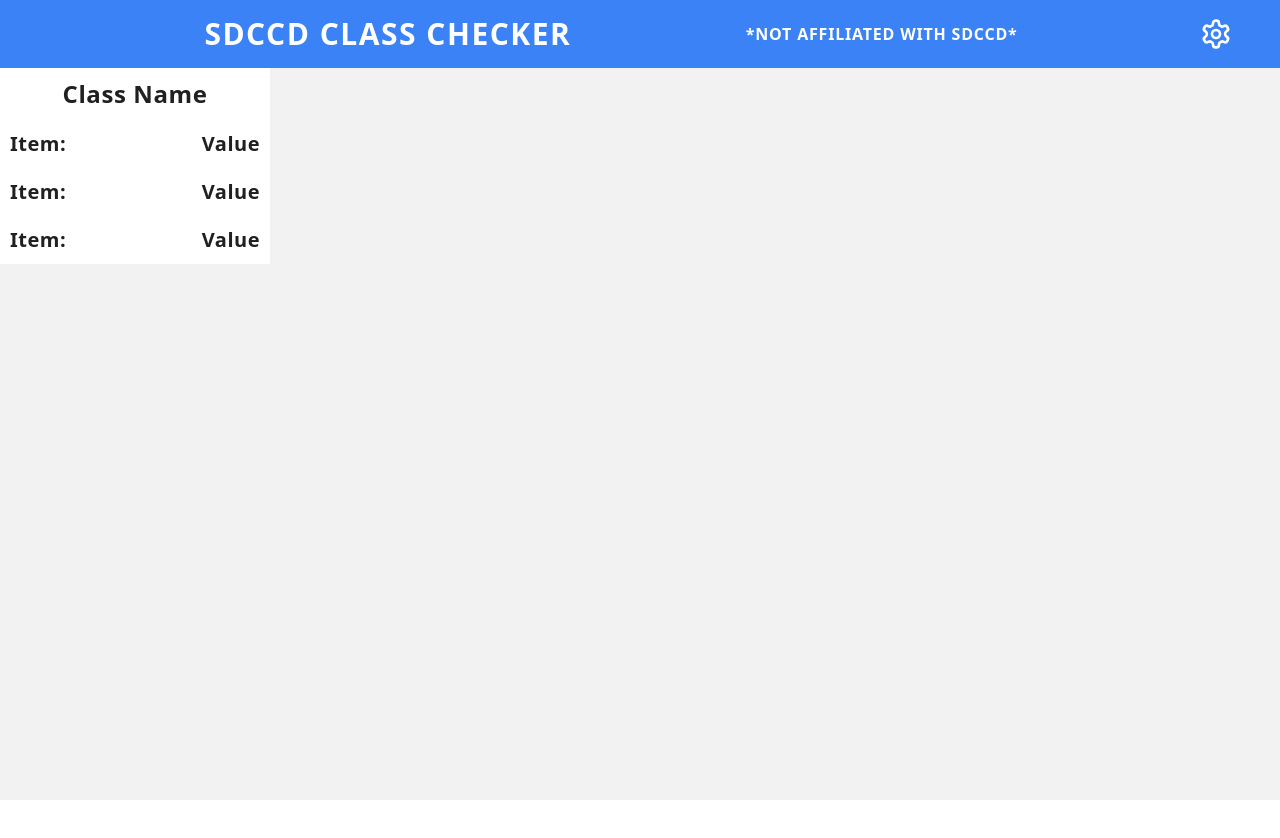
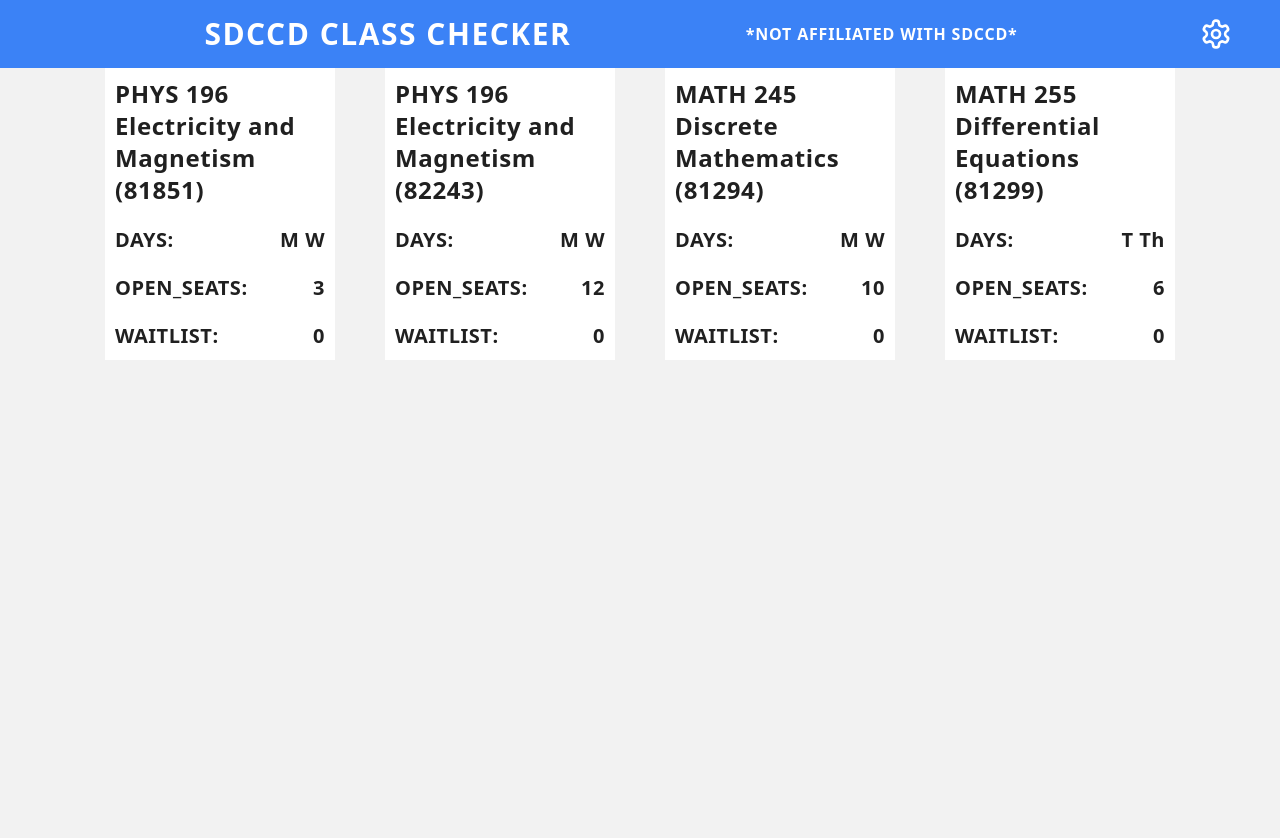
Before and after one commit to aacayanan/sdccdclasschecker, a React (Vite) app in the folder client/: page / in a window 1280 px wide. Shown: the top 838 px of the page. Before the commit the page ends 800 px from the top, so only its background shows below. Built offline with nearby package versions, Linux system fonts and the light colour scheme.

Commit message:
Configured for class data

```diff
--- a/client/src/App.jsx
+++ b/client/src/App.jsx
@@ -2,11 +2,47 @@
 import Navbar from "./components/Navbar.jsx";
 import ClassCard from "./components/classcard/ClassCard.jsx";
 
+let dataset = [
+    {
+        "PHYS 196 Electricity and Magnetism (81851)": {
+            "DAYS": "M W",
+            "OPEN_SEATS": 3,
+            "WAITLIST": 0
+        }
+    },
+    {
+        "PHYS 196 Electricity and Magnetism (82243)": {
+            "DAYS": "M W",
+            "OPEN_SEATS": 12,
+            "WAITLIST": 0
+        }
+    },
+    {
+        "MATH 245 Discrete Mathematics (81294)": {
+            "DAYS": "M W",
+            "OPEN_SEATS": 10,
+            "WAITLIST": 0
+        }
+    },
+    {
+        "MATH 255 Differential Equations (81299)": {
+            "DAYS": "T Th",
+            "OPEN_SEATS": 6,
+            "WAITLIST": 0
+        }
+    }
+]
+
 function App(props) {
     return (
-        <div className='bg-[#f2f2f2] h-screen'>
+        <div>
             <Navbar />
-            <ClassCard />
+            <div className='px-[105px] bg-[#f2f2f2] w-screen h-screen justify-start items-start gap-[50px] inline-flex'>
+                {dataset.map((entry, index) => {
+                    const [courseName, courseData] = Object.entries(entry)[0];
+                    return <ClassCard key={index} courseName={courseName} courseData={courseData}/>;
+                })}
+            </div>
         </div>
     );
 }
--- a/client/src/components/classcard/ClassCard.jsx
+++ b/client/src/components/classcard/ClassCard.jsx
@@ -1,17 +1,17 @@
 import React from 'react';
 import ItemComponent from "./ItemComponent.jsx";
 
-function ClassCard() {
+function ClassCard({courseName, courseData}) {
     return (
         <div className='w-[270px] bg-white flex flex-col '>
             <div className='justify-center p-2.5 inline-flex'>
                 <div className='text-[#202020] text-2xl font-semibold tracking-wide'>
-                    Class Name
+                    {courseName}
                 </div>
             </div>
-            <ItemComponent item={"Item"} value={"Value"}/>
-            <ItemComponent item={"Item"} value={"Value"}/>
-            <ItemComponent item={"Item"} value={"Value"}/>
+            {Object.entries(courseData).map(([key, value]) => (
+                <ItemComponent key={key} item={key} value={value}/>
+            ))}
         </div>
     );
 }
```
